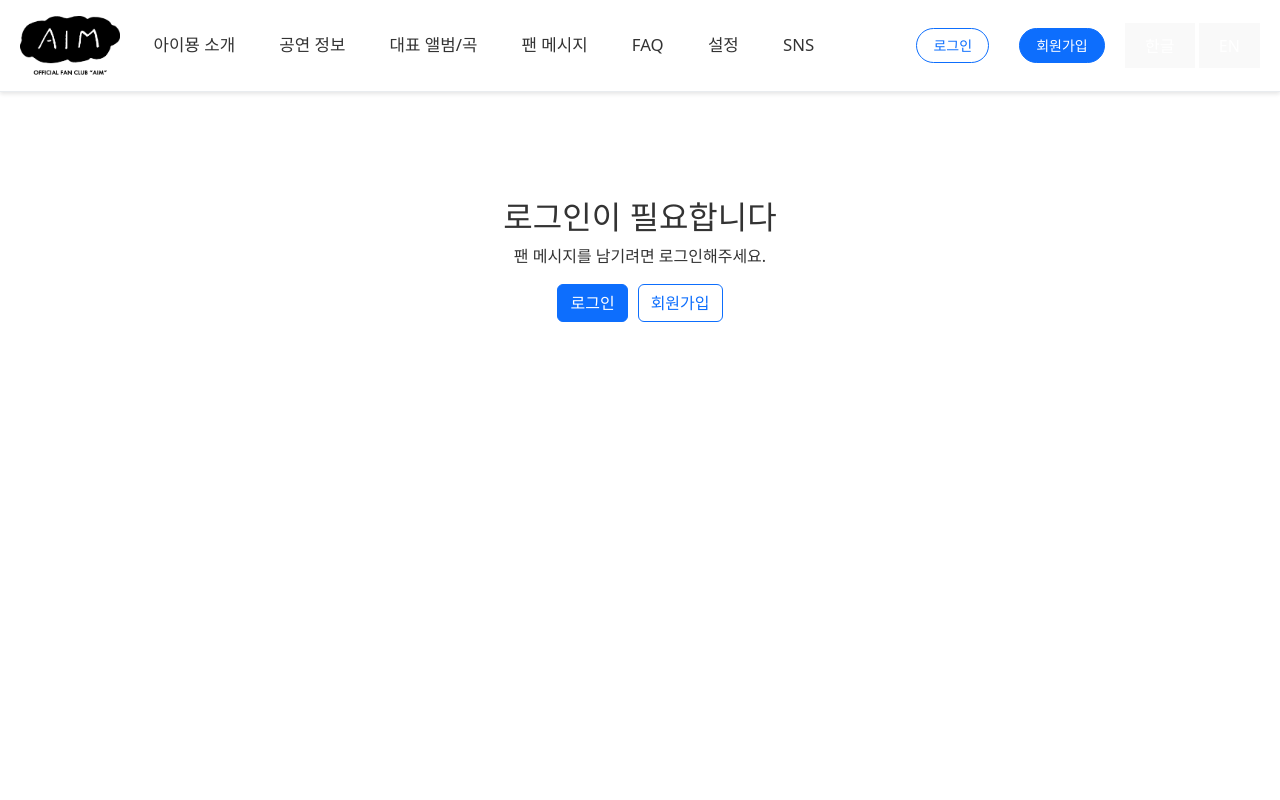
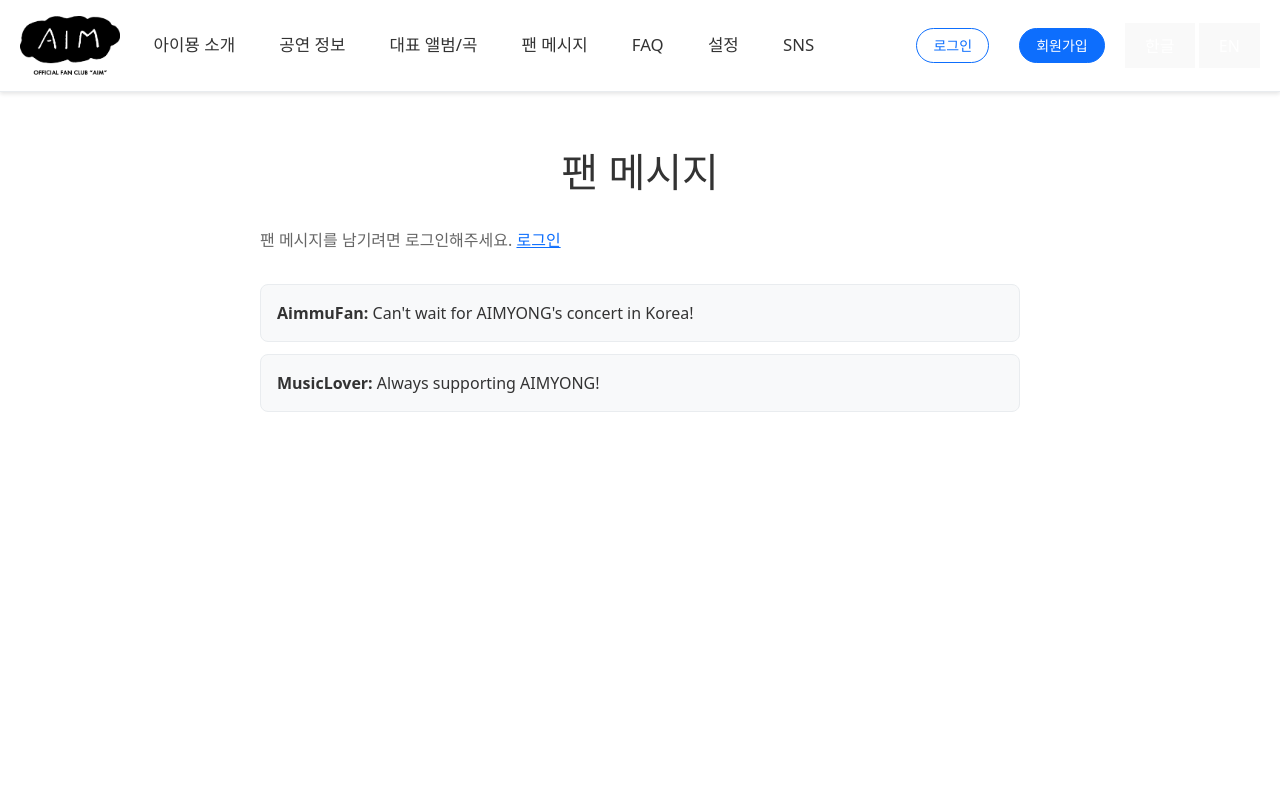
Before and after one commit to CS571-SU25/p74, a React (Vite) app: page /#/fan-messages in a window 1280 px wide. Shown: the top 800 px of the page. Built offline with nearby package versions, Linux system fonts and the light colour scheme.

Commit message:
add logic that everyone can read messages

```diff
--- a/src/pages/FanMessages.jsx
+++ b/src/pages/FanMessages.jsx
@@ -1,10 +1,12 @@
+// src/pages/FanMessages.jsx
+
 import { useTranslation } from "react-i18next";
 import { useState, useContext, useEffect } from "react";
-import { useNavigate } from "react-router-dom";
+import { Link, useNavigate } from "react-router-dom";
 import { LoginStatusContext } from "../contexts/LoginStatusContext";
 import Button from "react-bootstrap/Button";
 
-// TextAppManager.jsx 의 useStorage 훅을 그대로 복사해 옵니다
+// 로컬 스토리지 훅 (이전 코드에서 그대로 복사)
 function useStorage(key, initialVal) {
   const [value, setValue] = useState(() => {
     try {
@@ -14,11 +16,9 @@
       return initialVal;
     }
   });
-
   useEffect(() => {
     localStorage.setItem(key, JSON.stringify(value));
   }, [key, value]);
-
   return [value, setValue];
 }
 
@@ -27,20 +27,14 @@
   const [loginStatus, setLoginStatus] = useContext(LoginStatusContext);
   const navigate = useNavigate();
 
-  // 기존 useState 대신 useStorage 로 교체합니다
+  // 메시지 목록은 항상 localStorage 에서 불러오기
   const [messages, setMessages] = useStorage("fan-messages", [
-    {
-      name: "AimmuFan",
-      text: "Can't wait for AIMYONG's concert in Korea!",
-    },
-    {
-      name: "MusicLover",
-      text: "Always supporting AIMYONG!",
-    },
+    { name: "AimmuFan", text: "Can't wait for AIMYONG's concert in Korea!" },
+    { name: "MusicLover", text: "Always supporting AIMYONG!" },
   ]);
   const [text, setText] = useState("");
 
-  // 로그인 상태 확인 (기존 로직 유지)
+  // 로그인 정보 복원
   useEffect(() => {
     const savedUser = localStorage.getItem("currentUser");
     if (savedUser) {
@@ -51,9 +45,7 @@
 
   const handleSubmit = (e) => {
     e.preventDefault();
-    if (!text) return;
-
-    // setMessages 를 통해 localStorage 에도 자동 저장됩니다
+    if (!text || !loginStatus) return;
     setMessages([{ name: loginStatus.username, text }, ...messages]);
     setText("");
   };
@@ -64,52 +56,25 @@
     navigate("/login");
   };
 
-  if (!loginStatus) {
-    return (
-      <div className="page-container">
-        <div style={{ textAlign: "center", padding: "50px" }}>
-          <h2>{t("fanMessages.loginRequired")}</h2>
-          <p>{t("fanMessages.loginRequiredMessage")}</p>
-          <Button
-            variant="primary"
-            onClick={() => navigate("/login")}
-            style={{ marginRight: "10px" }}
-          >
-            {t("fanMessages.login")}
-          </Button>
-          <Button
-            variant="outline-primary"
-            onClick={() => navigate("/register")}
-          >
-            {t("fanMessages.register")}
-          </Button>
-        </div>
-      </div>
-    );
-  }
-
   return (
     <div className="page-container">
       <h1 className="page-title">{t("fanMessages.title")}</h1>
-      <div className="page-section">
-        <div
-          style={{
-            display: "flex",
-            justifyContent: "space-between",
-            alignItems: "center",
-            marginBottom: "20px",
-          }}
-        >
-          <span style={{ fontSize: "1.1rem" }}>
-            {t("fanMessages.welcome")}, <strong>{loginStatus.username}</strong>
-            님!
+
+      {/* 로그인 상태 표시 */}
+      {loginStatus && (
+        <div style={{ display: "flex", justifyContent: "space-between", alignItems: "center", marginBottom: "1rem" }}>
+          <span>
+            {t("fanMessages.welcome")}, <strong>{loginStatus.username}</strong>!
           </span>
           <Button variant="outline-secondary" size="sm" onClick={handleLogout}>
             {t("fanMessages.logout")}
           </Button>
         </div>
+      )}
 
-        <form onSubmit={handleSubmit} style={{ marginBottom: "2em" }}>
+      {/* 글 작성 폼 (로그인했을 때) / 로그인 안내 (안 했을 때) */}
+      {loginStatus ? (
+        <form onSubmit={handleSubmit} style={{ marginBottom: "2rem" }}>
           <div style={{ display: "flex", gap: "10px", alignItems: "center" }}>
             <input
               type="text"
@@ -143,9 +108,15 @@
             </button>
           </div>
         </form>
+      ) : (
+        <p style={{ marginBottom: "2rem", color: "var(--text-secondary)" }}>
+          {t("fanMessages.loginRequiredMessage")}{" "}
+          <Link to="/login">{t("fanMessages.login")}</Link>
+        </p>
+      )}
 
+      {/* 메시지 리스트는 언제나 보여 주기 */}
       <div>
-          <h3 style={{ marginBottom: "1rem" }}>{t("fanMessages.title")}</h3>
         <ul style={{ listStyle: "none", padding: 0 }}>
           {messages.map((msg, idx) => (
             <li
@@ -158,15 +129,12 @@
                 border: "1px solid var(--border-color)",
               }}
             >
-                <strong style={{ color: "var(--text-primary)" }}>
-                  {msg.name}:
-                </strong>{" "}
+              <strong style={{ color: "var(--text-primary)" }}>{msg.name}:</strong>{" "}
               {msg.text}
             </li>
           ))}
         </ul>
       </div>
     </div>
-    </div>
   );
 }
```
Also changed, not shown: 3 other files (tests, documents, lock files or other folders). Lines whose indentation alone changed are shown as unchanged.
